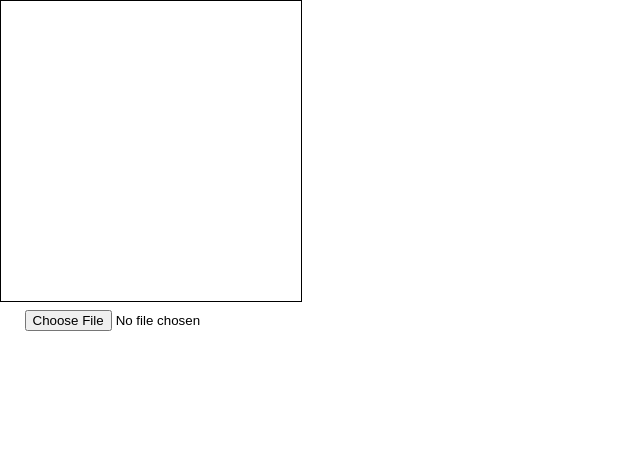
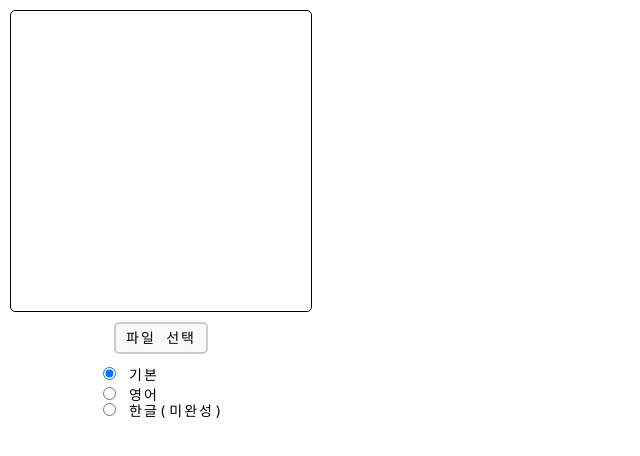
Before and after one commit to woonglife62/ascii-rendering, a plain HTML site: page index.html in a window 1280 px wide. Shown: the whole page, without its empty margins (0-640 px from the left). Drawn offline with Linux system fonts and the light colour scheme.

Commit message:
fix: 여러 문자로 변환할 수 있도록 언어 추가

```diff
--- a/index.html
+++ b/index.html
@@ -4,12 +4,33 @@
     <meta charset="UTF-8">
     <title>ASCII Rendering</title>
     <meta name="viewport" content="width=device-width, initial-scale=1.0">
+    <link rel="stylesheet" href="style.css" />
+    <script>
+        const CANVAS_SIZE = 300;
+    </script>
 </head>
 <body style="margin: 0; font-family: 'consolas'; line-height: 80%; letter-spacing: 2px; font-size: 10px;">
 <div style="display: flex;">
-    <div style="display: flex; flex-direction: column; align-items: center;">
-        <canvas id="asciiCanvas" width="300" height="300" style="border:1px solid #000;"></canvas>
-        <input id="fileInput" type="file" accept="image/*" style="display:block; margin-top:8px;">
+    <div style="display: flex; flex-direction: column; align-items: center; margin-left: 10px;">
+        <canvas id="asciiCanvas" class="custom-canvas" width="300" height="300" style="border:1px solid #000;"></canvas>
+
+        <label for="fileInput" class="custom-file-upload">파일 선택</label>
+        <input type="file" id="fileInput" style="display: none;"/>
+
+        <div id="lang_option" class="lang-option" style="display: flex; flex-direction: column; align-items: flex-start;">
+            <label class="lang-radio" style="margin-bottom: 4px;">
+            <input type="radio" id="lang_option_default" name="lang_option" value="default" checked/>
+            <span>기본</span>
+            </label>
+            <label class="lang-radio">
+            <input type="radio" id="lang_option_en" name="lang_option" value="kr"/>
+            <span>영어</span>
+            </label>
+            <label class="lang-radio">
+            <input type="radio" id="lang_option_kr" name="lang_option" value="kr"/>
+            <span>한글(미완성)</span>
+            </label>
+        </div>
     </div>
     <div style="margin-left: 24px;">
         <h4 style="font-family: monospace; white-space: pre; margin: 0; width: 300px; height: 300px;"></h4>
@@ -19,7 +40,17 @@
     let img = new Image();
     let canvas = document.querySelector('#asciiCanvas');
     let ctx = canvas.getContext('2d');
-    let ascii = '@$#Y!=+~-:.. '; // 10단계
+    let ascii = '@$#Y!=+~-:.. ';
+
+    function setAsciiChars() {
+        if (lang_option_kr.checked) {
+            ascii = '팥글레시이ㅇ+~-:.. ';
+        } else if(lang_option_en.checked) {
+            ascii = 'WMOHx+=~-:.. ';
+        } else {
+            ascii = '@$#Y!=+~-:.. ';
+        }
+    }
 
     fileInput.addEventListener('change', function(e) {
         let file = e.target.files[0];
@@ -32,14 +63,19 @@
     });
 
     const h4 = document.querySelector('h4');
+    let cachedImageData = null;
+
     function renderAscii() {
         ctx.clearRect(0, 0, canvas.width, canvas.height);
         ctx.drawImage(img, 0, 0, canvas.width, canvas.height);
-        const imageData = ctx.getImageData(0, 0, canvas.width, canvas.height).data;
+        if (!cachedImageData) {
+            cachedImageData = ctx.getImageData(0, 0, canvas.width, canvas.height).data;
+        }
+        const imageData = cachedImageData;
         let asciiArt = '';
-        for (let j = 0; j < 300; j += 3) {
-            for (let i = 0; i < 300; i += 3) {
-                const idx = (j * 300 + i) * 4;
+        for (let j = 0; j < CANVAS_SIZE; j += 3) {
+            for (let i = 0; i < CANVAS_SIZE; i += 3) {
+                const idx = (j * CANVAS_SIZE + i) * 4;
                 const r = imageData[idx];
                 const g = imageData[idx + 1];
                 const b = imageData[idx + 2];
@@ -51,23 +87,16 @@
         }
         h4.innerText = asciiArt;
     }
-    img.addEventListener('load', renderAscii);
-    // img.addEventListener('load', function() {
-    //     ctx.clearRect(0, 0, canvas.width, canvas.height);
-    //     ctx.drawImage(img, 0, 0, canvas.width, canvas.height);
-    //     document.querySelector('h4').innerText = '';
-    //     for(let j = 0; j < 300; j+=3){
-    //         for (let i = 0 ; i < 300; i+=3) {
-    //             let pixel = ctx.getImageData(i, j, 1, 1).data;
-    //             let gray = 0.299 * pixel[0] + 0.587 * pixel[1] + 0.114 * pixel[2];
-    //             let index = Math.floor(gray / 25.5);
-    //             document.querySelector('h4').innerText += ascii[index];
-    //             if (i >= 295) {
-    //                 document.querySelector('h4').innerText += '\n';
-    //             }
-    //         }
-    //     }
-    // });
+    img.addEventListener('load', function() {
+        cachedImageData = null;
+        renderAscii();
+    });
+    lang_option.addEventListener('change', function() {
+        setAsciiChars();
+        if (img.src) {
+            renderAscii();
+        }
+    });
 </script>
 </body>
 </html>
--- /dev/null
+++ b/style.css
@@ -0,0 +1,21 @@
+.custom-canvas {
+    border: 1px solid #000;
+    border-radius: 5px;
+    margin-top: 10px;
+}
+
+.custom-file-upload {
+    border: 2px solid #ccc;
+    display: inline-block;
+    padding: 10px 10px;
+    cursor: pointer;
+    background-color: #f9f9f9;
+    border-radius: 5px;
+    font-size: 14px;
+    margin-top: 10px;
+}
+
+.lang-option {
+    margin-top: 10px;
+    font-size: 14px;
+}
```
